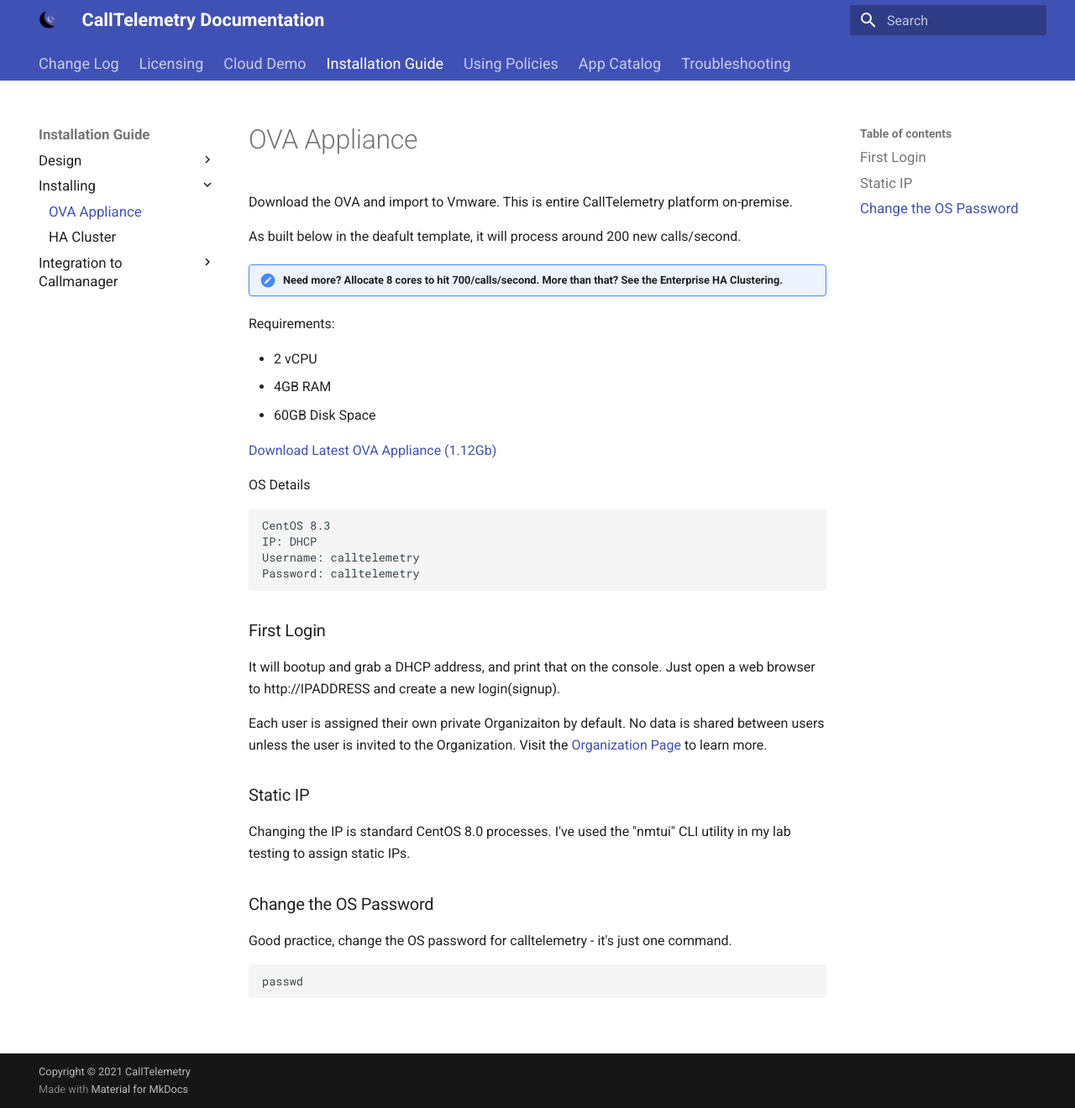
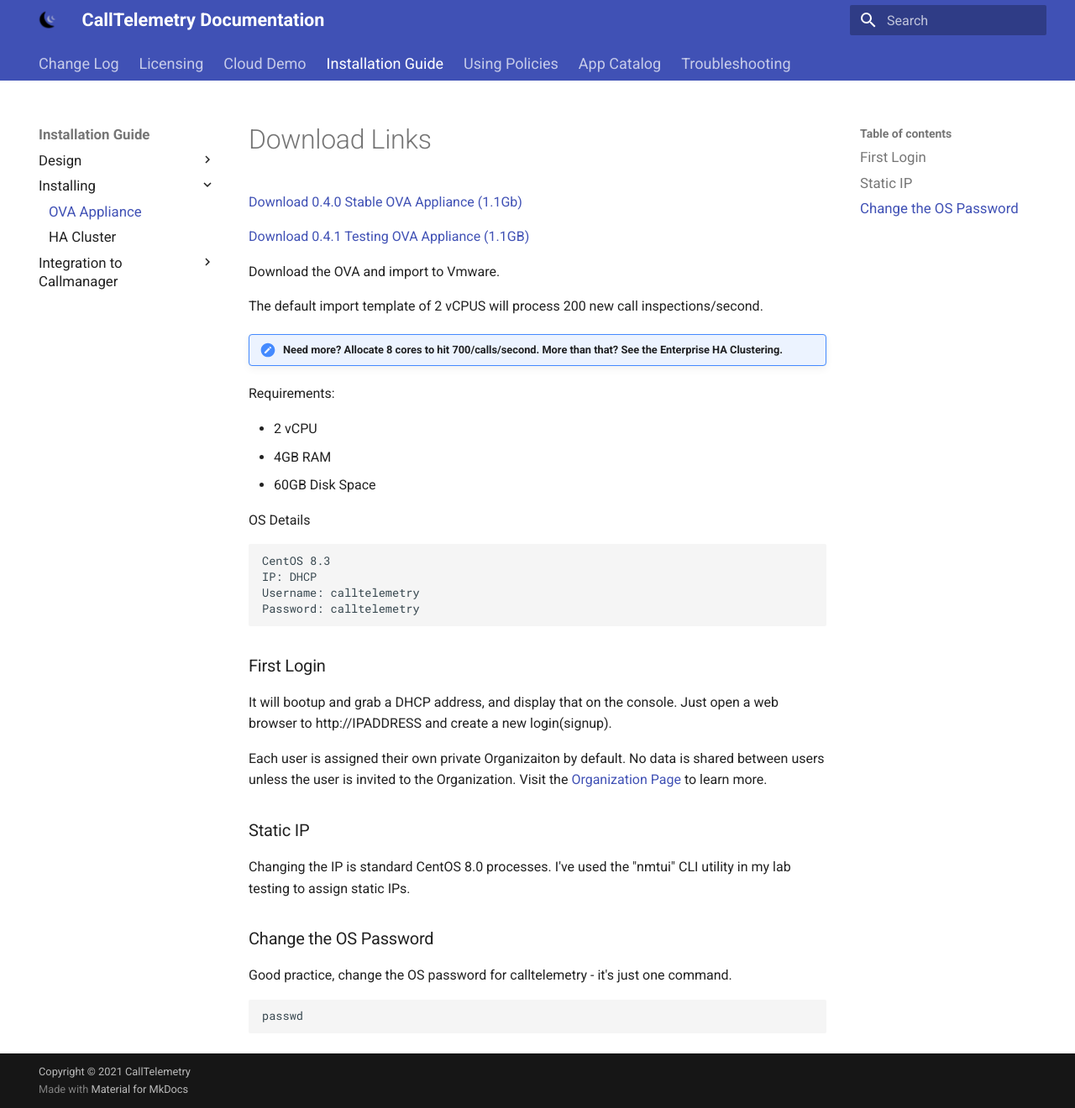
Before and after one commit to calltelemetry/calltelemetry, an MkDocs documentation site: the page built from docs/deployment/ova.md, in a window 1280 px wide and 1320 px high. Shown: the whole window at 84% size. Built offline with MkDocs 1.6.1 and Material for MkDocs 9.7.7, drawn with Linux system fonts in a browser that asks for light colours.

Commit message:
041 release changelos and ova download link

````diff
--- a/docs/deployment/ova.md
+++ b/docs/deployment/ova.md
@@ -1,6 +1,11 @@
-Download the OVA and import to Vmware. This is entire CallTelemetry platform on-premise.
+# Download Links
+<a href="https://storage.googleapis.com/ct_ovas/CallTelemetry-stable.ova">Download 0.4.0 Stable OVA Appliance (1.1Gb)</a>
 
-As built below in the deafult template, it will process around 200 new calls/second.
+<a href="https://storage.googleapis.com/ct_ovas/CallTelemetry-041.ova">Download 0.4.1 Testing OVA Appliance (1.1GB)</a>
+
+Download the OVA and import to Vmware.
+
+The default import template of 2 vCPUS will process 200 new call inspections/second.
 
 !!! note "Need more? Allocate 8 cores to hit 700/calls/second. More than that? See the Enterprise HA Clustering."
 
@@ -9,8 +14,6 @@
 * 2 vCPU
 * 4GB RAM
 * 60GB Disk Space
-
-<a href="https://storage.googleapis.com/ct_ovas/CallTelemetry-stable.ova">Download Latest OVA Appliance (1.12Gb)</a>
 
 OS Details
 ```
@@ -21,7 +24,7 @@
 ```
 
 ### First Login
-It will bootup and grab a DHCP address, and print that on the console.
+It will bootup and grab a DHCP address, and display that on the console.
 Just open a web browser to http://IPADDRESS and create a new login(signup).
 
 Each user is assigned their own private Organizaiton by default. No data is shared between users unless the user is invited to the Organization.
````
Also changed, not shown: docs/changelog.md (+4 -4 lines).
